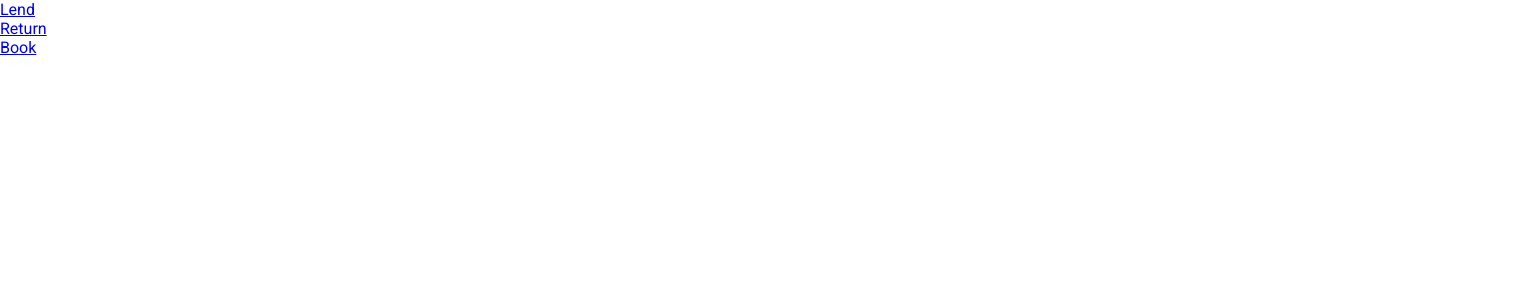
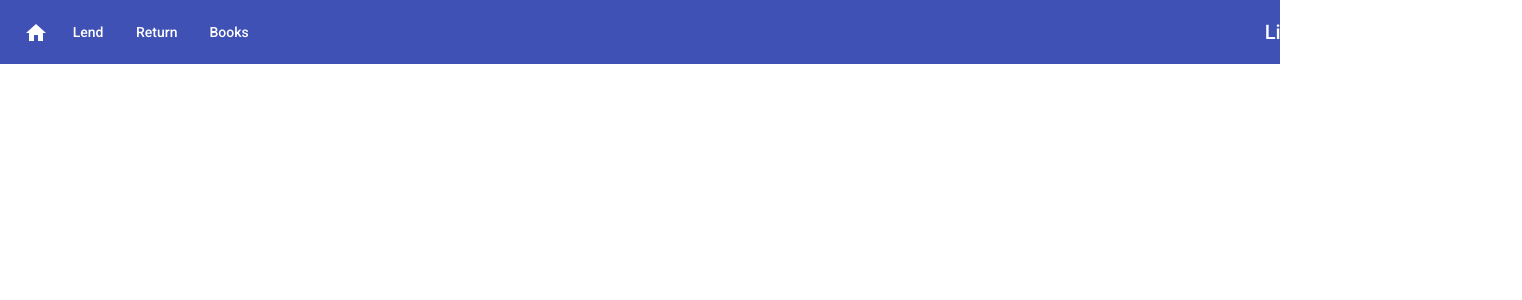
Before and after one commit to rasisilambu9/jayanthitask, an Angular app: page / in a window 1280 px wide. Shown: the top 300 px of the page, 1522 px wide, since content can reach past the window. Built offline with nearby package versions, Linux system fonts and the light colour scheme.

Commit message:
navbar created

```diff
--- a/src/app/app.component.css
+++ b/src/app/app.component.css
@@ -0,0 +1,3 @@
+h2{
+    margin-left:1000px;
+}
--- a/src/app/app.component.html
+++ b/src/app/app.component.html
@@ -1,5 +1,17 @@
-<a routerLink="lend">Lend</a><br>
-<a routerLink="return">Return</a><br>
-<a routerLink="book">Book</a>
+<mat-toolbar color="primary">
+<mat-toolbar-row>
+    <button mat-icon-button>
+        <mat-icon>home</mat-icon>
+    </button>
+    <span class="menu-spacer"></span>
+    <div>
+      <a mat-button [routerLink]="'/lend'"> Lend </a>
+      <a mat-button [routerLink]="'/return'">Return </a>
+      <a mat-button [routerLink]="'/book'"> Books </a>
+    </div>
+    <h2>Library Management System</h2>
+</mat-toolbar-row>
+</mat-toolbar>
+
 
 <router-outlet></router-outlet>
```
Also changed, not shown: src/app/app.module.ts (+13 -1 lines).
